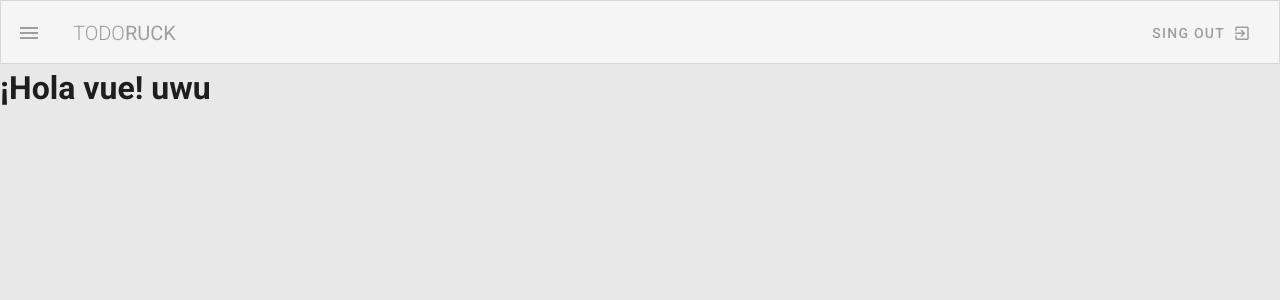
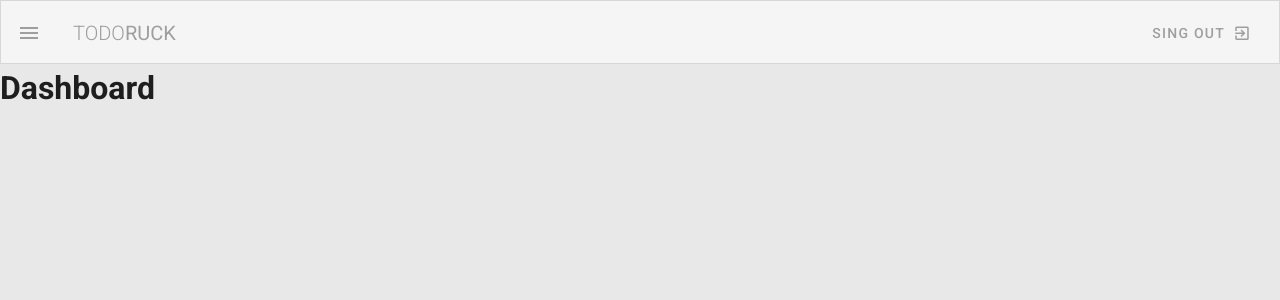
Before and after one commit to ruckrussell/todoruck, a Vue app: page / in a window 1280 px wide. Shown: the top 300 px of the page. Built offline with nearby package versions, Linux system fonts and the light colour scheme.

Commit message:
Agreando las rutas a route y a nuestro menú

```diff
--- a/src/components/Navbar.vue
+++ b/src/components/Navbar.vue
@@ -33,7 +33,7 @@ export default {
         return{
             drawer: false,
             links: [
-                { icon: "mdi-view-dashboard", text: "Home", route: "/" },
+                { icon: "mdi-view-dashboard", text: "Dashboard", route: "/" },
                 { icon: "mdi-folder", text: "My projects", route: "/projects" },
                 { icon: "mdi-account-multiple", text: "Team", route: "/team" },
             ]
--- a/src/router/index.js
+++ b/src/router/index.js
@@ -1,20 +1,26 @@
 import Vue from 'vue'
 import VueRouter from 'vue-router'
-import Home from '../views/Home.vue'
-import About from '../views/About.vue'
+import Dashboard from '../views/Dashboard.vue'
+import Projects from '../views/Projects.vue'
+import Team from '../views/Team.vue'
 
 Vue.use(VueRouter)
 
 const routes = [
   {
     path: '/',
-    name: 'Home',
-    component: Home
+    name: 'dashboard',
+    component: Dashboard
   },
   {
-    path: '/about',
-    name: 'About',
-    component: About
+    path: '/projects',
+    name: 'projects',
+    component: Projects
+  },
+  {
+    path: '/team',
+    name: 'team',
+    component: Team
   }
 ]
 
--- a/src/views/About.vue
+++ /dev/null
@@ -1,5 +0,0 @@
-<template>
-  <div class="about">
-    <h1>This is an about page.</h1>
-  </div>
-</template>
--- /dev/null
+++ b/src/views/Dashboard.vue
@@ -0,0 +1,16 @@
+<template>
+<div class="dashboard">
+  <h1>Dashboard</h1>
+
+</div>
+</template>
+
+<script>
+
+  export default {
+    name: 'Home',
+
+    components: {
+    },
+  }
+</script>
--- a/src/views/Home.vue
+++ b/src/views/Projects.vue
@@ -1,6 +1,6 @@
 <template>
-<div class="home">
-  <h1>¡Hola vue! uwu</h1>
+<div class="projects">
+  <h1>Projects</h1>
 
 </div>
 </template>
--- /dev/null
+++ b/src/views/Team.vue
@@ -0,0 +1,16 @@
+<template>
+<div class="team">
+  <h1>Team</h1>
+
+</div>
+</template>
+
+<script>
+
+  export default {
+    name: 'Home',
+
+    components: {
+    },
+  }
+</script>
```
